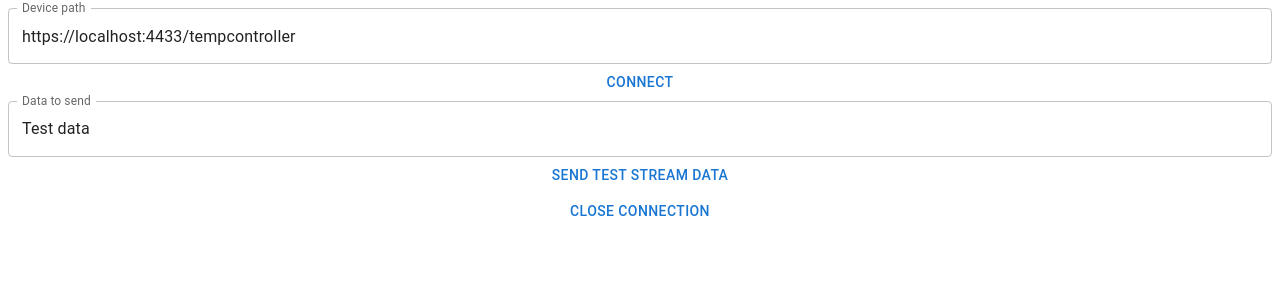
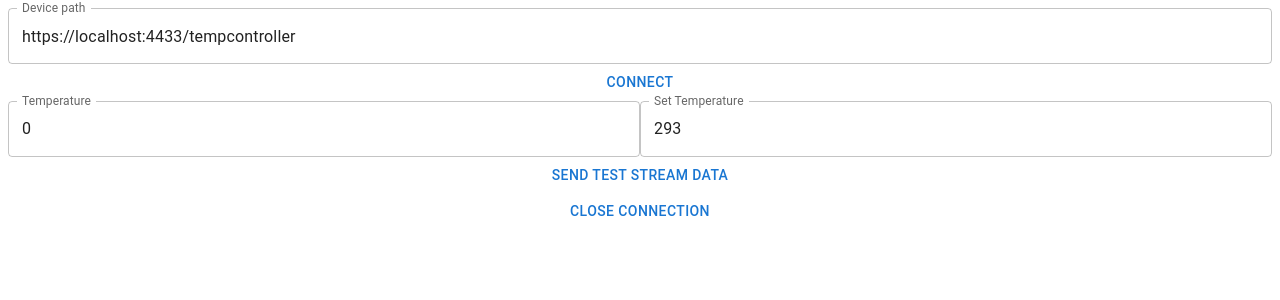
Before and after one commit to JamesDoingStuff/webtransport-ui, a React (Vite) app: page / in a window 1280 px wide. Shown: the top 300 px of the page. Built offline with nearby package versions, Linux system fonts and the light colour scheme.

Commit message:
Make fields more like EDM PVs

```diff
--- a/src/WTApp.tsx
+++ b/src/WTApp.tsx
@@ -3,10 +3,10 @@ import { Button, Stack, TextField } from '@mui/material';
 import { useRef, useState } from 'react';
 
 
-
 function App() {
   const [address, setAddress] = useState("https://localhost:4433/tempcontroller");
-  const [data, setData] = useState("Test data")
+  const [data, setData] = useState("12")
+  const [currentValue, setCurrentValue] = useState("0")
   const wt = useRef<WebTransport|null>(null);
   const writer = useRef<WritableStreamDefaultWriter|null>(null);
 
@@ -23,8 +23,8 @@ function App() {
   function sendWriterData(writer: WritableStreamDefaultWriter | null) {
     const encoder = new TextEncoder()
     const payload = encoder.encode(data)
+
     if(writer){
-      // const TEST_DATA = new Uint8Array([3,6,9]);
       writer.write(payload);
     }
   }
@@ -39,7 +39,6 @@ function App() {
 
   async function connect(url: string) {
     await initTransport(url);
-    // setWt(transport)
     if (!wt.current) {
       console.log("Null transport");
       return;
@@ -53,12 +52,14 @@ function App() {
     async function read() {
       const decoder = new TextDecoder();
       while (true) {
+        console.log("Loop executed")
         const { value, done } = await reader.read();
         if (done) {
           break
         }
-        const received_data = decoder.decode(value);
+        const received_data = decoder.decode(value, {stream: true});
         console.log(`Value received: ${received_data}\n`)
+        setCurrentValue(received_data);
       }
     }
 
@@ -68,7 +69,6 @@ function App() {
 
 
   return (
-      <>
         <Stack>
         <TextField
           label="Device path"
@@ -80,11 +80,19 @@ function App() {
         >
           Connect
         </Button>
-        <TextField
-          label="Data to send"
-          defaultValue="Test data"
-          onChange={(e) => setData(e.target.value)}
-        />
+        <Stack direction='row'>
+          <TextField
+            value={currentValue}
+            label="Temperature"
+            fullWidth
+          />
+          <TextField
+            label="Set Temperature"
+            defaultValue="293"
+            onChange={(e) => setData(e.target.value)}
+            fullWidth
+          />
+        </Stack>
         <Button
           onClick={() => sendWriterData(writer.current)}
         >
@@ -96,7 +104,6 @@ function App() {
           Close connection
         </Button>
         </Stack>
-      </>
   )
 }
 
```
